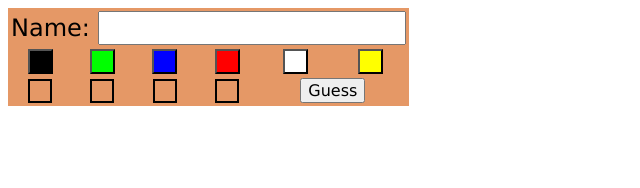
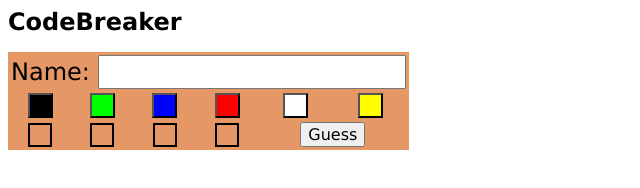
Before and after one commit to vikger/code_breaker, a plain HTML site: page priv/static/index.html in a window 1280 px wide. Shown: the whole page, without its empty margins (0-640 px from the left). Drawn offline with nearby package versions, Linux system fonts and the light colour scheme.

Commit message:
[add] heading

```diff
--- a/priv/static/css/main.css
+++ b/priv/static/css/main.css
@@ -31,3 +31,9 @@ td {
     font-family: Verdana;
     font-size: 1rem;
 }
+
+h1 {
+    font-family: Verdana;
+    Font-size: 1.5rem;
+    font-weight: bold;
+}
--- a/priv/static/index.html
+++ b/priv/static/index.html
@@ -9,6 +9,7 @@
     <link rel="stylesheet" href="css/main.css"/>
   </head>
   <body>
+    <h1>CodeBreaker</h1>
     <table style="background-color: rgb(229,152,102)">
       <tr>
         <td colspan="6">
```
